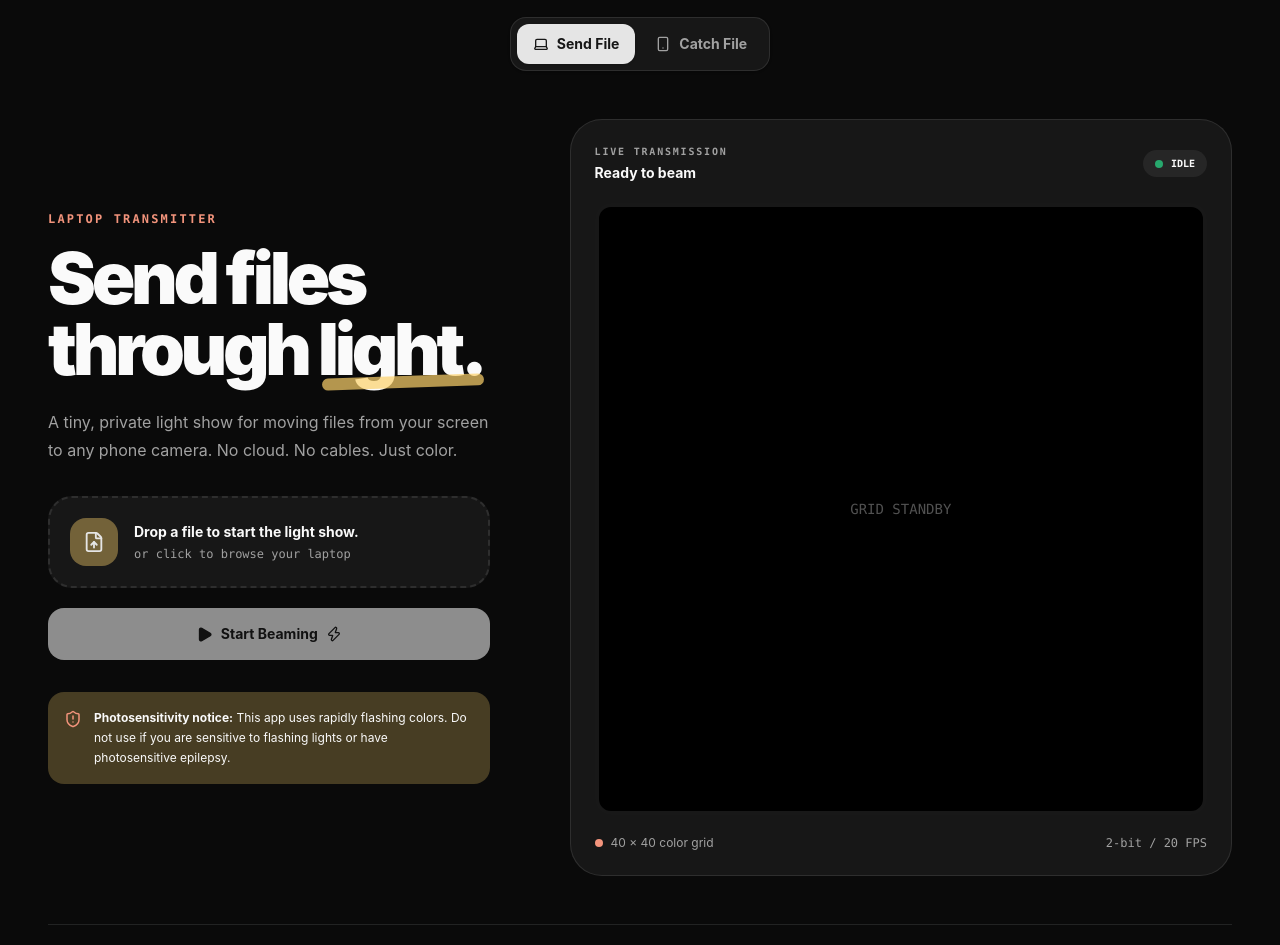
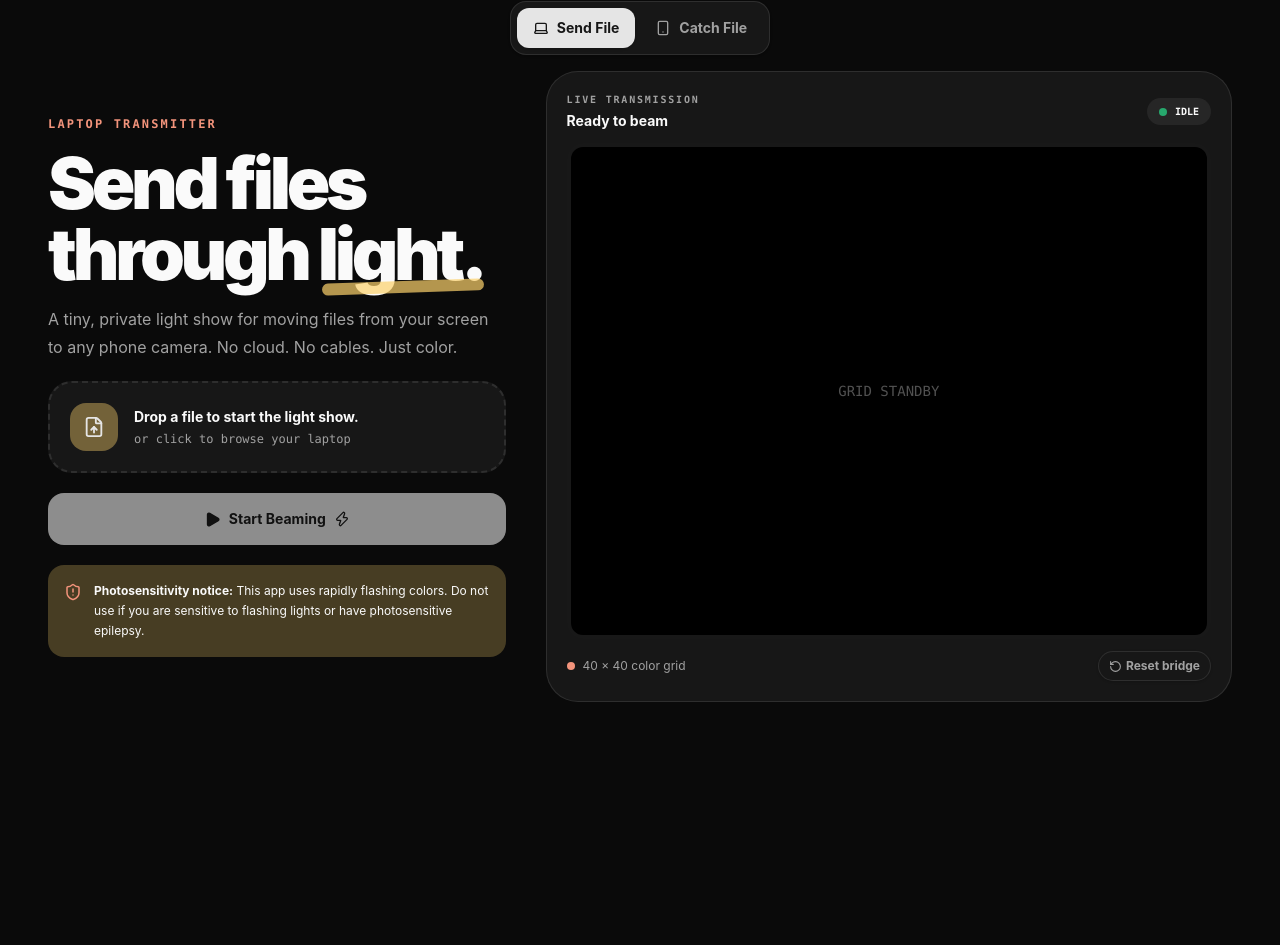
Before and after one commit to SeraphinJR/AirFlop, a React (Vite) app: page / in a window 1280 px wide. Shown: the part 71-1016 px from the top of the page. After the commit the page ends 800 px from the top, so only its background shows below. Built offline with nearby package versions, Linux system fonts and the light colour scheme.

Commit message:
viewheight adjusted

```diff
--- a/src/App.tsx
+++ b/src/App.tsx
@@ -1,7 +1,6 @@
 import { useState } from 'react'
 import { AnimatePresence, motion } from 'framer-motion'
 import {
-  AlertTriangle,
   Camera,
   FileUp,
   Laptop,
@@ -50,7 +49,7 @@ export default function Page() {
 
   return (
     <main className="min-h-screen overflow-hidden bg-background text-foreground">
-      <header className="mx-auto flex w-full max-w-[90rem] items-center justify-between gap-4 px-5 py-6 md:px-8 lg:px-12">
+      <header className="mx-auto flex w-full max-w-[90rem] items-center justify-between gap-4 px-5 py-4 md:px-8 lg:px-12">
         <div className="flex items-center gap-3">
           <div className="flex h-10 w-10 items-center justify-center rounded-2xl bg-primary text-primary-foreground shadow-sm">
             <Lightbulb size={19} />
@@ -67,7 +66,7 @@ export default function Page() {
         </div>
       </header>
 
-      <section className="mx-auto max-w-[90rem] px-5 pb-14 md:px-8 lg:px-12">
+      <section className="mx-auto max-w-[90rem] px-5 pb-0 md:px-8 lg:px-12">
         <div
           className="mx-auto flex max-w-fit items-center gap-1 rounded-2xl border border-border bg-card p-1.5 shadow-sm"
           role="tablist"
@@ -99,7 +98,7 @@ export default function Page() {
           </button>
         </div>
 
-        <div className="mt-12 grid items-center gap-12 lg:grid-cols-[1fr_1.5fr] lg:gap-20">
+        <div className="mt-4 grid items-center gap-6 lg:grid-cols-[1fr_1.5fr] lg:gap-10">
           <div>
             <AnimatePresence mode="wait">
               {mode === 'send' ? (
@@ -120,11 +119,11 @@ export default function Page() {
                       <span className="absolute -bottom-1 left-1 right-0 h-3 -rotate-2 rounded-full bg-yellow/70" />
                     </span>
                   </h1>
-                  <p className="mt-6 max-w-md text-pretty text-base leading-7 text-muted-foreground">
+                  <p className="mt-4 max-w-md text-pretty text-base leading-7 text-muted-foreground">
                     A tiny, private light show for moving files from your screen to
                     any phone camera. No cloud. No cables. Just color.
                   </p>
-                  <label className="mt-8 flex cursor-pointer items-center gap-4 rounded-3xl border-2 border-dashed border-border bg-card p-5 transition-colors hover:border-primary/50 hover:bg-muted">
+                  <label className="mt-5 flex cursor-pointer items-center gap-4 rounded-3xl border-2 border-dashed border-border bg-card p-5 transition-colors hover:border-primary/50 hover:bg-muted">
                     <span className="flex h-12 w-12 items-center justify-center rounded-2xl bg-yellow/40 text-primary">
                       <FileUp size={22} />
                     </span>
@@ -175,13 +174,13 @@ export default function Page() {
                   <h1 className="max-w-xl text-balance text-5xl font-black leading-[0.98] tracking-[-0.06em] md:text-7xl">
                     Catch the <span className="text-mint-dark">light.</span>
                   </h1>
-                  <p className="mt-6 max-w-md text-pretty text-base leading-7 text-muted-foreground">
+                  <p className="mt-4 max-w-md text-pretty text-base leading-7 text-muted-foreground">
                     Point your camera at the sender's grid and let Bridge rebuild
                     your file, one colorful frame at a time.
                   </p>
                   <button
                     onClick={startCapture}
-                    className="mt-8 flex w-full items-center justify-center gap-2 rounded-2xl bg-primary px-5 py-4 text-sm font-bold text-primary-foreground shadow-[0_5px_0_hsl(var(--primary-shadow))] transition-all hover:-translate-y-0.5 active:translate-y-1"
+                    className="mt-5 flex w-full items-center justify-center gap-2 rounded-2xl bg-primary px-5 py-4 text-sm font-bold text-primary-foreground shadow-[0_5px_0_hsl(var(--primary-shadow))] transition-all hover:-translate-y-0.5 active:translate-y-1"
                   >
                     <Camera size={17} /> Open Camera
                   </button>
@@ -200,7 +199,7 @@ export default function Page() {
               )}
             </AnimatePresence>
 
-            <div className="mt-8 flex items-start gap-3 rounded-2xl bg-yellow/25 p-4 text-xs leading-5 text-foreground">
+            <div className="mt-5 flex items-start gap-3 rounded-2xl bg-yellow/25 p-4 text-xs leading-5 text-foreground">
               <ShieldAlert size={18} className="mt-0.5 shrink-0 text-coral" />
               <p>
                 <strong>Photosensitivity notice:</strong> This app uses rapidly
@@ -210,8 +209,8 @@ export default function Page() {
             </div>
           </div>
 
-          <div className="relative rounded-[2rem] border border-border bg-card p-4 shadow-[0_20px_60px_-20px_hsl(var(--primary)/0.25)] md:p-6">
-            <div className="mb-5 flex items-center justify-between">
+          <div className="relative rounded-[2rem] border border-border bg-card p-4 shadow-[0_20px_60px_-20px_hsl(var(--primary)/0.25)] md:p-5">
+            <div className="mb-3 flex items-center justify-between">
               <div>
                 <p className="font-mono text-[10px] font-bold uppercase tracking-[0.18em] text-muted-foreground">
                   Live transmission
@@ -230,7 +229,7 @@ export default function Page() {
               </div>
             </div>
 
-            <div className="relative aspect-square w-full overflow-hidden rounded-2xl border-4 border-primary/10 bg-black">
+            <div className="relative aspect-square w-full overflow-hidden rounded-2xl border-4 border-primary/10 bg-black lg:h-[calc(100vh-19rem)] lg:aspect-auto">
               {mode === 'send' ? (
                 <>
                   <canvas
@@ -268,27 +267,19 @@ export default function Page() {
               )}
             </div>
 
-            <div className="mt-5 flex items-center justify-between text-xs text-muted-foreground">
+            <div className="mt-3 flex items-center justify-between text-xs text-muted-foreground">
               <span className="flex items-center gap-2">
                 <span className="h-2 w-2 rounded-full bg-coral" /> 40 × 40 color grid
               </span>
-              <span className="font-mono">2-bit / 20 FPS</span>
+              <button
+                onClick={handleReset}
+                className="flex items-center gap-1 rounded-lg border border-border bg-card px-2.5 py-1.5 font-bold shadow-sm transition-colors hover:bg-muted hover:text-foreground"
+              >
+                <RotateCcw size={13} /> Reset bridge
+              </button>
             </div>
           </div>
         </div>
-
-        <footer className="mt-12 flex flex-wrap items-center justify-between gap-4 border-t border-border pt-5 text-xs text-muted-foreground">
-          <p className="flex items-center gap-2">
-            <AlertTriangle size={14} className="text-coral" /> Use in a well-lit space
-            for best results.
-          </p>
-          <button
-            onClick={handleReset}
-            className="flex items-center gap-2 font-bold hover:text-foreground"
-          >
-            <RotateCcw size={13} /> Reset bridge
-          </button>
-        </footer>
       </section>
     </main>
   )
```
